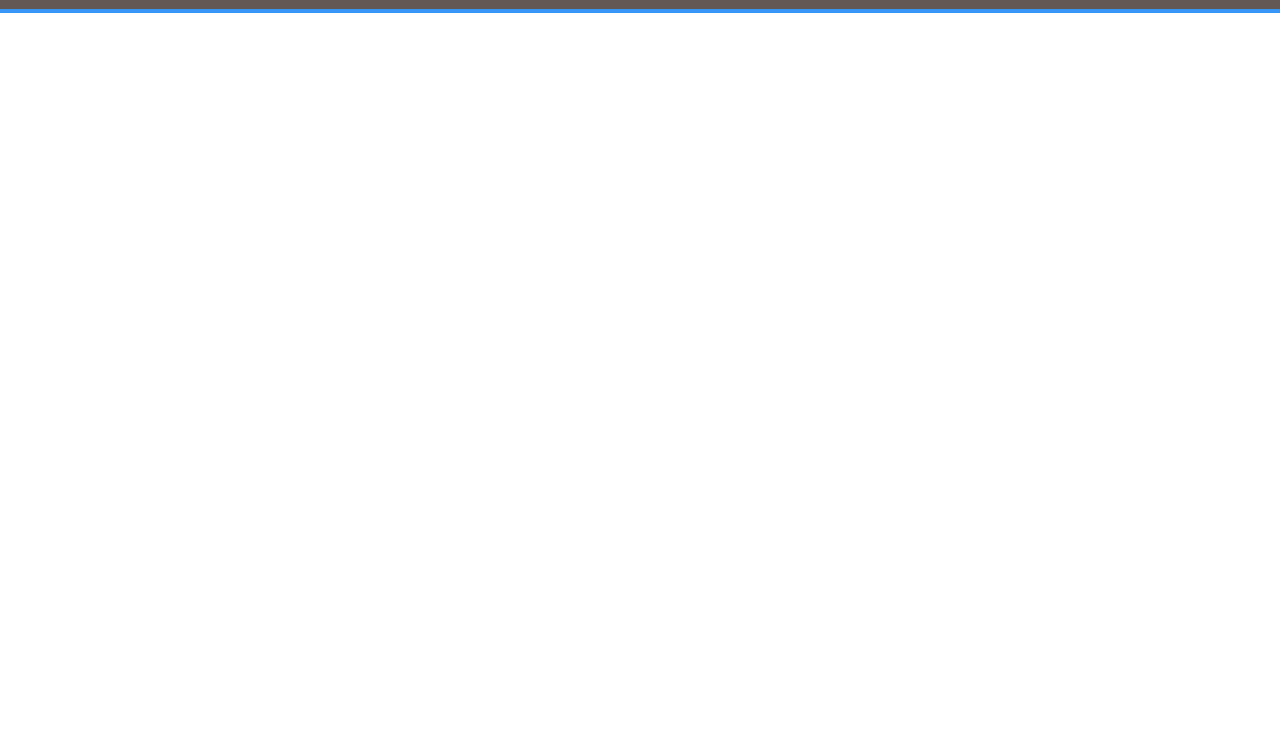
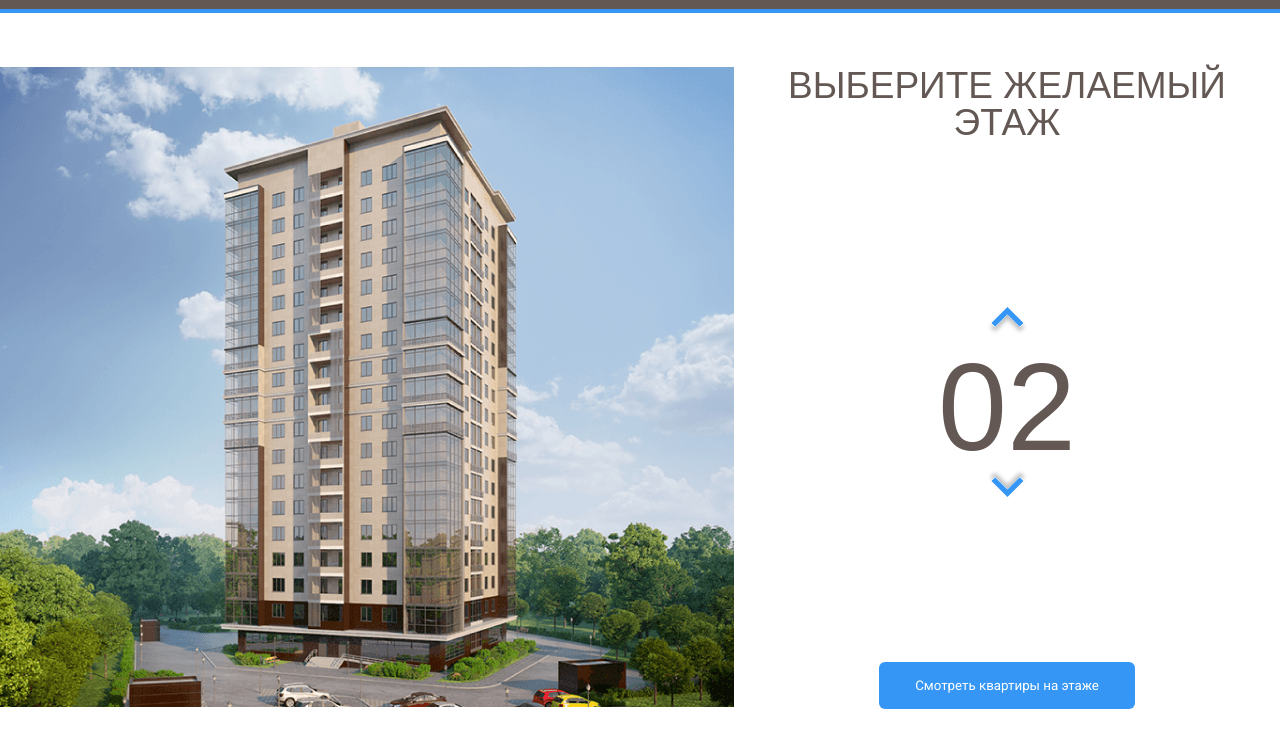
Before and after one commit to NazarDudiak/melody, a plain HTML site: page index.html in a window 1280 px wide. Shown: the part 53-800 px from the top of the page. Drawn offline with Linux system fonts and the light colour scheme.

Commit message:
Lesson #2

```diff
--- a/css/style.css
+++ b/css/style.css
@@ -1,5 +1,13 @@
 body{
 	font-family: "Roboto", sans-serif;
+	@font-face {
+		font-family: "Bebas Neue";
+		src: local("BebasNeueRegular"), url("../fonts/BebasNeueRegular.woff2") format("woff2"),
+			url("../fonts/BebasNeueRegular.woff") format("woff");
+			font-weight: normal;
+			font-style: normal;
+    		font-display: swap;
+	}
 }
 
 .header {
@@ -50,3 +58,68 @@ body{
 	text-decoration: none;
 	color: #ffffff;
 }
+
+.main {
+	max-width: 1280px;
+	margin: auto;
+	padding-top: 54px;
+	display: flex;
+}
+
+.main-info {
+	flex-grow: 1;
+	text-align: center;
+	display: flex;
+	flex-direction: column;
+	align-items: center;
+	justify-content: space-between;
+}
+
+.home-image path{
+	opacity: 0;
+}
+
+.home-image path:hover {
+	opacity: 1;
+	cursor: pointer;
+}
+
+.counter-group {
+	display: flex;
+	flex-direction: column;
+	align-items: center;
+}
+
+.counter-button {
+	background-color: #ffffff;
+	border: none;
+	cursor: pointer;
+}
+
+.counter-arrow-down {
+	transform: rotateX(180deg);
+}
+
+.main-title {
+	font-family: "BebasNeueRegular", sans-serif;
+	font-weight: normal;
+	font-size: 37px;
+	line-height: 37px;
+	text-transform: uppercase;
+	color: #635854;
+}
+
+.counter {
+	color: #635854;
+	font-family: "BebasNeueRegular", sans-serif;
+	font-size: 124px;
+	margin-top: 10px;
+}
+
+.button-primary {
+	background: #3596f5;
+	border-radius: 6px;
+	color: #ffffff;
+	border: none;
+	padding: 16px 36px;
+}
--- a/index.html
+++ b/index.html
@@ -42,7 +42,52 @@
             </div>
             <!-- /.navbar-contacts -->
         </div>
+        <!-- /.navbar -->
     </header>
+
+    <main class="main">
+        <div class="main-image">
+            <svg class="home-image" width="734" height="640" viewBox="0 0 734 640" fill="none" xmlns="http://www.w3.org/2000/svg" xmlns:xlink="http://www.w3.org/1999/xlink">
+                <rect width="734" height="640" fill="url(#pattern0)"/>
+                <defs>
+                <pattern id="pattern0" patternContentUnits="objectBoundingBox" width="1" height="1">
+                <use xlink:href="#image0" transform="translate(-0.00408719) scale(0.0013624 0.0015625)"/>
+                </pattern>
+                <image id="image0" width="740" height="640" xlink:href="img/home.png"/>
+                </defs>
+                <path d="M222 527L442.8 535L512 521.3V543L443.5 562.7L222 551.7V527Z" fill="#3595F6" fill-opacity="0.75"/>
+                <path d="M223 526V501L443.3 504.3L513 501V521L443.7 534L223 526Z" fill="#3595F6" fill-opacity="0.75"/>
+                <path d="M223 500V475H444H513V498L445 505L223 500Z" fill="#3595F6" fill-opacity="0.75"/>
+                <path d="M223 476V451L444.3 447.3L512 454V476H444" fill="#3595F6" fill-opacity="0.75"/>
+                <path d="M223 450V424L444.5 420.7L513 431.7V453L444 446.3L223 450Z" fill="#3595F6" fill-opacity="0.75"/>
+                <path d="M222 423V399.3L443 387L514 410V431.3L443 419L222 423Z" fill="#3595F6" fill-opacity="0.75"/>
+                <path d="M222 401V376L444.2 359.7L514 388.3V409L443.7 387.3L222 401Z" fill="#3595F6" fill-opacity="0.75"/>
+                <path d="M222 376V351L444.5 330.7L514 367.3V388L442 359.3L222 376Z" fill="#3595F6" fill-opacity="0.75"/>
+                <path d="M222 350V326L445 301.3L514 345.3V367L444.7 329L222 350Z" fill="#3595F6" fill-opacity="0.75"/>
+                <path d="M222 325V301L444.5 272.3L514 323.3V344L443.7 301.7L222 325Z" fill="#3595F6" fill-opacity="0.75"/>
+                <path d="M221 301V277L443.3 244L514 303.3V323L444 272.3L221 301Z" fill="#3595F6" fill-opacity="0.75"/>
+                <path d="M222 276V252L443.2 217L513 281V302L444.3 243.7L222 276Z" fill="#3595F6" fill-opacity="0.75"/>
+                <path d="M222 252V227L444.3 189L513 259.3V280L444 216L222 252Z" fill="#3595F6" fill-opacity="0.75"/>
+                <path d="M222 226V201L442.8 157.3L513 236.3V259L444 185.7L222 226Z" fill="#3595F6" fill-opacity="0.75"/>
+                <path d="M223 202V177L443 129L513 214V237L442.3 157.7L223 202Z" fill="#3595F6" fill-opacity="0.75"/>
+                <path d="M222 177V152L441.8 100L513 192.3V215L443.3 128.7L222 177Z" fill="#3595F6" fill-opacity="0.75"/>
+                <path d="M222 152V126L444 69.3L513 171V192L443.7 100.3L222 152Z" fill="#3595F6" fill-opacity="0.75"/>
+            </svg>
+        </div>
+        <div class="main-info">
+            <h2 class="main-title">Выберите желаемый этаж</h2>
+            <div class="counter-group">
+                <button class="counter-button counter-up">
+                    <img src="img/arrow.svg" alt="arrow-up" class="counter-arrow counter-arrow-up">
+                </button>
+                <span class="counter">02</span>
+                <button class="counter-button counter-down"><img src="img/arrow.svg" alt="arrow-up" class="counter-arrow counter-arrow-down"></button>
+            </div>
+            <button class="button button-primary">
+                Смотреть квартиры на этаже
+            </button>
+        </div>
+    </main>
 </body>
 
 </html>
```
Also changed, not shown: fonts/BebasNeueRegular.woff (added), fonts/BebasNeueRegular.woff2 (added), img/Group 3.svg (added), img/arrow.svg (added), img/home.png (added).
